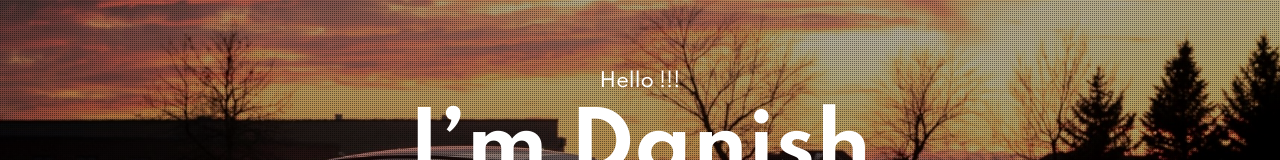
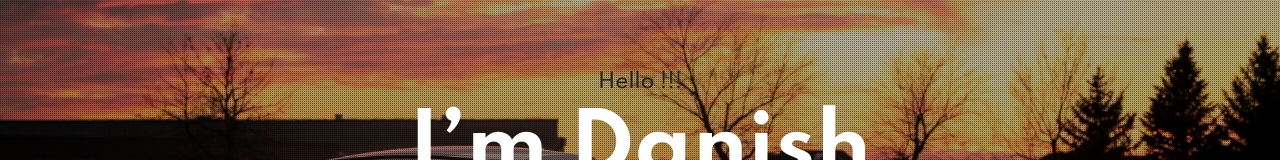
Before and after one commit to danishscaria/danishscaria, a plain HTML site: page index.html in a window 1280 px wide. Shown: the part 235-395 px from the top of the page. Drawn offline with Linux system fonts and the light colour scheme; a script that the page names is missing.

Commit message:
Update index.html

```diff
--- a/index.html
+++ b/index.html
@@ -65,7 +65,7 @@
       <div class="bannerhny-content text-center">
         <div class="layer">
           <div class="bannerhnyinf">
-            <h6>Hello !!!</h6>
+            <h5>Hello !!!</h5>
             <h3>I’m Danish</h3>
             <h4 class="ban-t"> I’m Passionate <span class="typed-text"></span><span class="cursor">&nbsp</span></h4>
             <div class="scroll-button">
```
